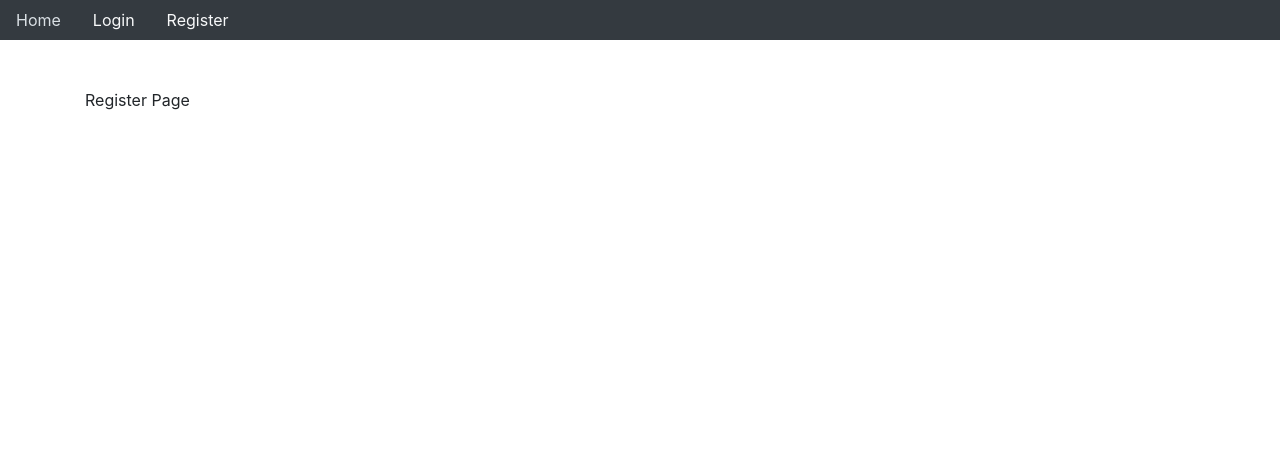
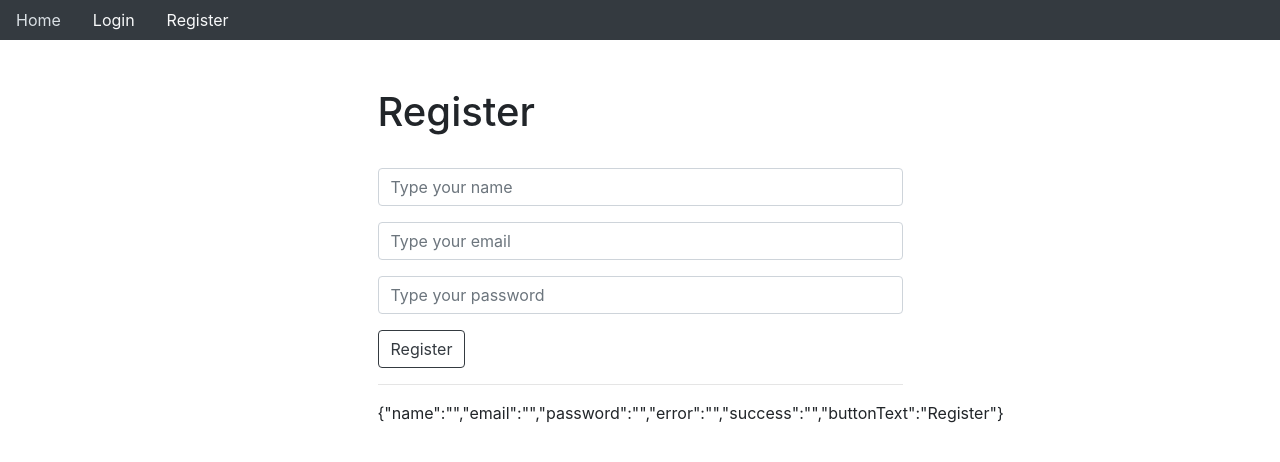
Before and after one commit to bernscode/sre-to-do, a Next.js app: page /register in a window 1280 px wide. Shown: the top 462 px of the page. Built offline with nearby package versions, Linux system fonts and the light colour scheme.

Commit message:
Setup Register page and form

```diff
--- a/components/Layout.js
+++ b/components/Layout.js
@@ -20,7 +20,7 @@
     const head = () => (
       // <React.Fragment> allows 2 links to be treated as one statement
       <React.Fragment>
-        <link rel="stylesheet" href="https://maxcdn.bootstrapcdn.com/bootstrap/4.0.0/css/bootstrap.min.css" integrity="sha384-Gn5384xqQ1aoWXA+058RXPxPg6fy4IWvTNh0E263XmFcJlSAwiGgFAW/dAiS6JXm" crossorigin="anonymous" />
+        <link rel="stylesheet" href="https://maxcdn.bootstrapcdn.com/bootstrap/4.0.0/css/bootstrap.min.css" integrity="sha384-Gn5384xqQ1aoWXA+058RXPxPg6fy4IWvTNh0E263XmFcJlSAwiGgFAW/dAiS6JXm" crossOrigin="anonymous" />
 
         <link rel="stylesheet" href="/static/css/styles.css" />
 
--- a/pages/register.js
+++ b/pages/register.js
@@ -1,5 +1,7 @@
+// use state hook to create a state
+import {useState} from 'react';
+
 import Layout from '../components/Layout';
-
 
 
 // function Home() {
@@ -8,7 +10,68 @@
 
 // refactor above function with arrow function
 //replace <div> with <Layout>
-const Register = () => <Layout>Register Page</Layout>;
+const Register = () => {
+
+  // create a state
+  const [state, setState] = useState({
+    name: '',
+    email: '',
+    password: '',
+    error: '',
+    success: '',
+    buttonText: 'Register'
+  })
+
+  // destruct the items from the state to avoid using ex. {state.buttonText}
+  const { name, email, password, error, success, buttonText } = state;
+
+
+  const handleChange = (name) => (e) => {
+    setState({...state, [name]: e.target.value, error: '', success: '', buttonText:'Register'})
+  }
+
+
+  const handleSubmit = (e) => {
+    // prevents page reload
+    e.preventDefault()
+    // info sent to server
+    console.table({ name, email, password});
+  }
+
+
+  const registerForm = () => (
+    <form onSubmit={handleSubmit}>
+      <div className="form-group">
+        <input value={name} onChange={handleChange('name')} type="text" className="form-control" placeholder="Type your name" />
+      </div>
+      <div className="form-group">
+        <input value={email} onChange={handleChange('email')} type="email" className="form-control" placeholder="Type your email" />
+      </div>
+      <div className="form-group">
+        <input value={password} onChange={handleChange('password')} type="password" className="form-control" placeholder="Type your password" />
+      </div>
+      <div className="form-group">
+        <button className="btn btn-outline-dark">
+          {buttonText}
+        </button>
+      </div>
+
+    </form>
+  )
+
+  return <Layout>
+    <div className="col-md-6 offset-md-3">
+      <h1>Register</h1>
+      <br />
+      {registerForm()}
+
+      <hr/>
+      {JSON.stringify(state)}
+
+
+    </div>
+  </Layout>;
+}
 
 
 export default Register;
```
